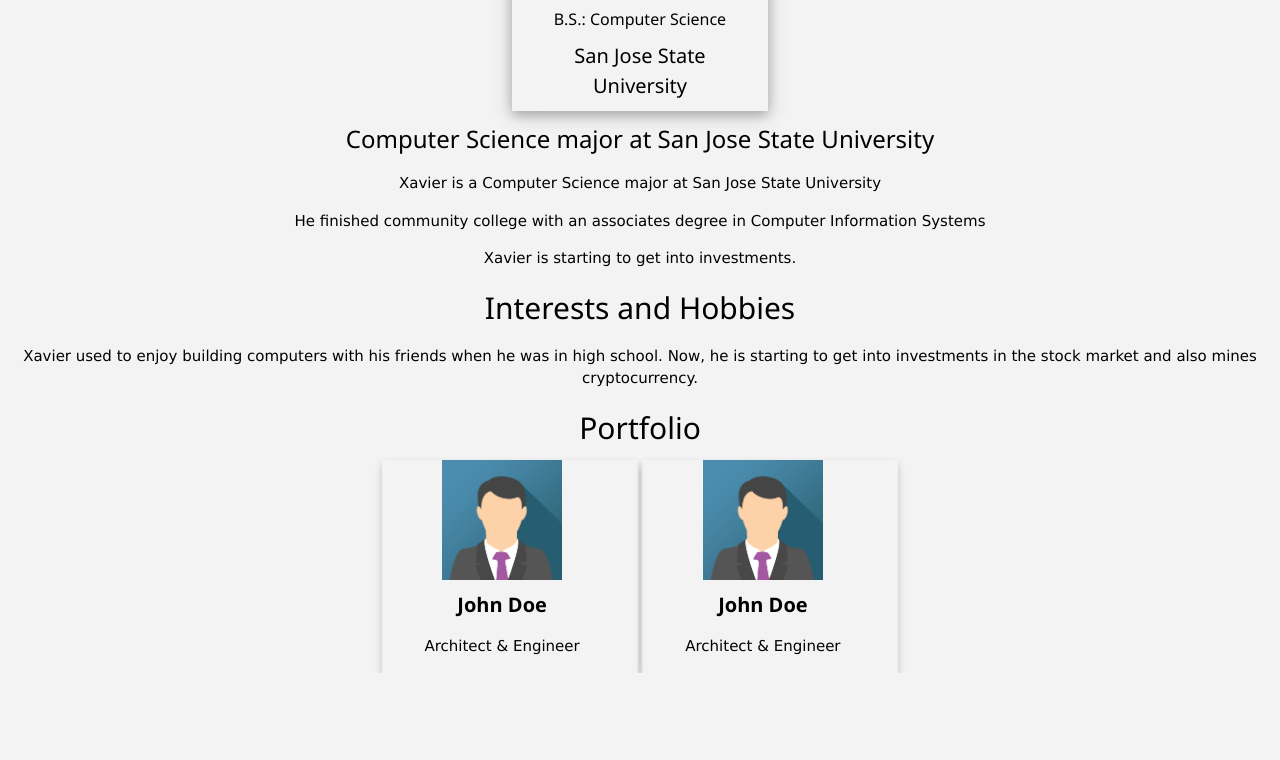
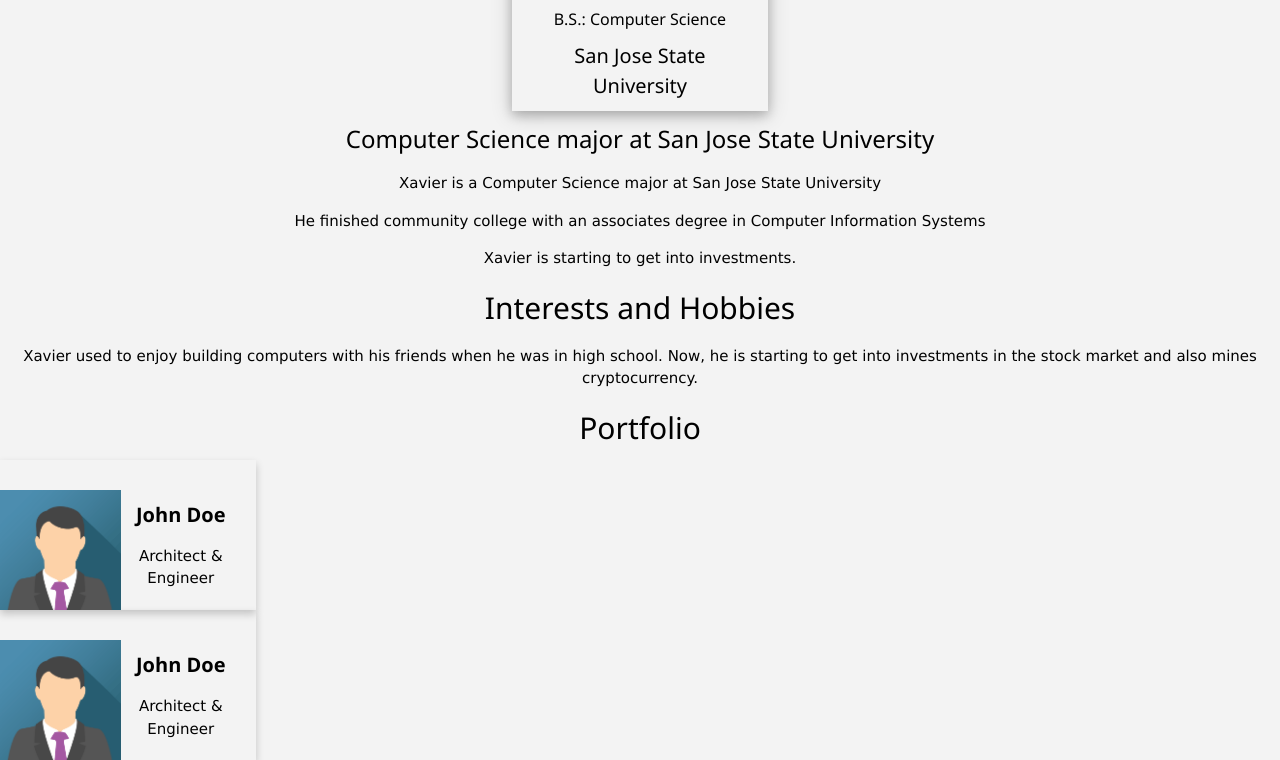
Before and after one commit to Earghand/EliasArghand_Personal_Website, a plain HTML site: page index.html in a window 1280 px wide. Shown: the part 432-1192 px from the top of the page. Before the commit the page ends 1105 px from the top, so only its background shows below. Drawn offline with nearby package versions, Linux system fonts and the light colour scheme; a script that the page names is missing.

Commit message:
fixed flex

```diff
--- a/Style.css
+++ b/Style.css
@@ -23,4 +23,6 @@
     width: 20%;
     display:inline-block;
     padding-right:1em;
+    display: flex;
+    padding-top: 2em;
   }
```
